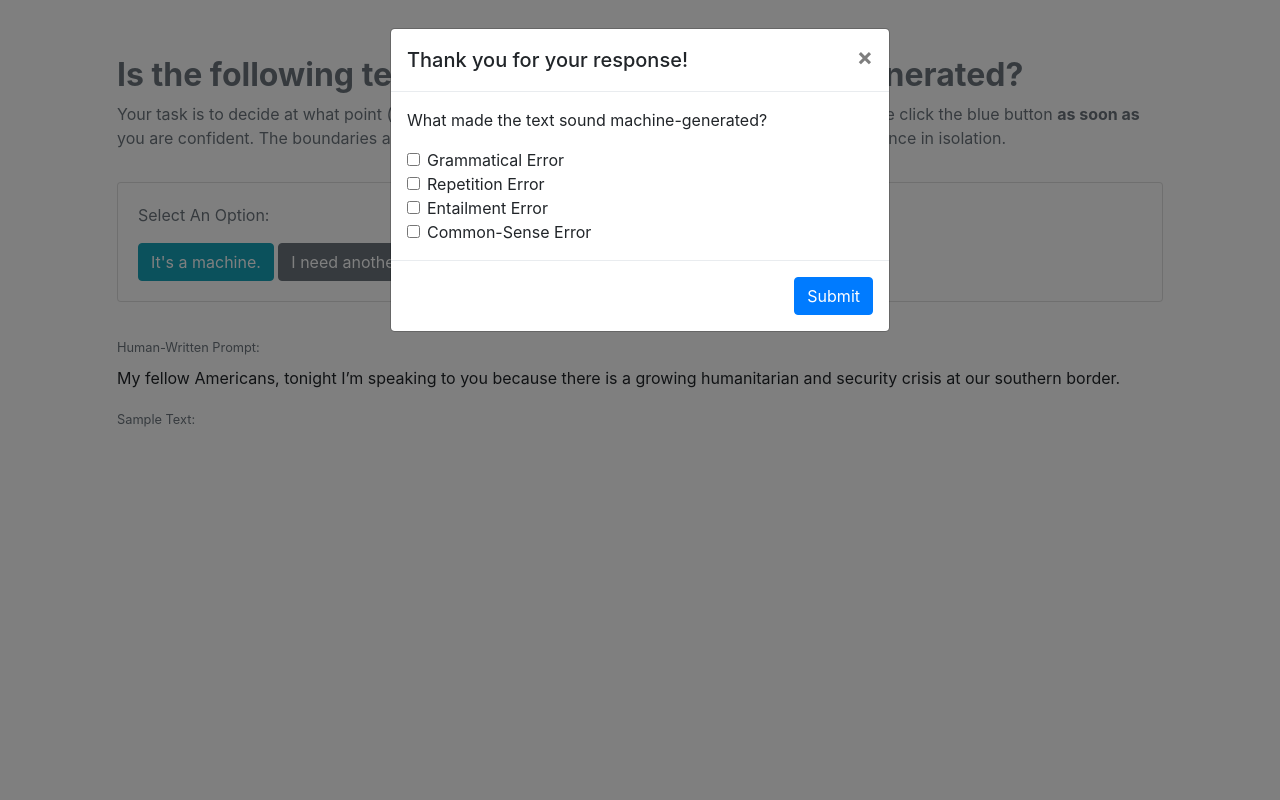
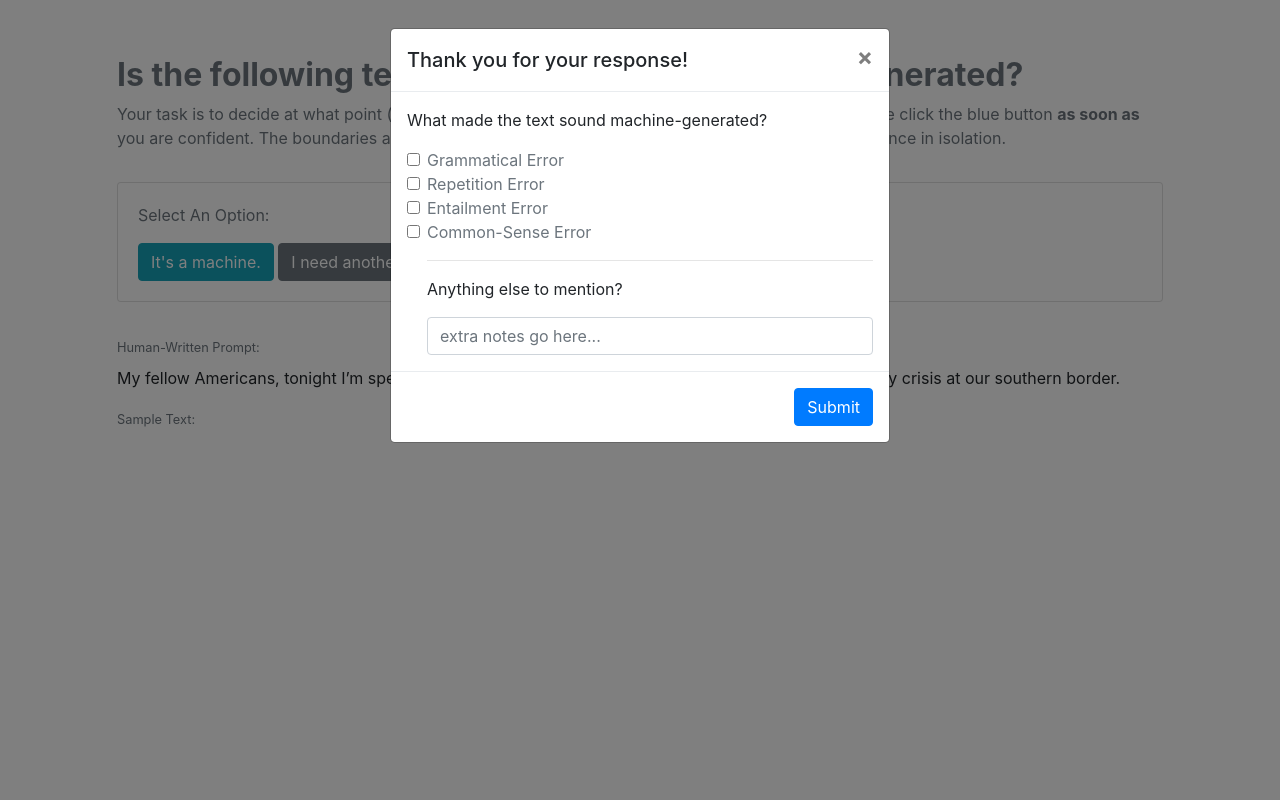
Before and after one commit to kirubarajan/roft, a Django app: template src/core/templates/annotate.html in a window 1280 px wide, after a click on "It's a machine.". Run offline with Django 3.2, Linux system fonts and the light colour scheme; data comes from the database, SQL or seed files in the repository; both versions use the stored data as it was after the commit; the template is opened without the code that fills it: values that come from a table or form of the project are taken from there, most other values are stand-ins (such as "Sample title", 1, 10 or a date in 2020); some libraries are stand-ins or nearby versions.

Commit message:
Add notes and boundaries to models

```diff
--- a/src/core/models.py
+++ b/src/core/models.py
@@ -16,6 +16,7 @@
 class EvaluationText(models.Model):
     prompt = models.ForeignKey(Prompt, on_delete=models.DO_NOTHING)
     body = models.TextField()
+    boundary = models.IntegerField()
 
     def __str__(self):
         return self.body
@@ -24,8 +25,9 @@
     timestamp = models.DateTimeField(auto_now=True, null=True)
     annotator = models.CharField(max_length=100)
     text = models.ForeignKey(EvaluationText, on_delete=models.DO_NOTHING)
-    boundary = models.IntegerField()
+    boundary = models.IntegerField() # user's prediction
     tags = models.ManyToManyField(Tag, related_name="annotation_tags")
+    note = models.TextField()
 
     def __str__(self):
         return self.annotator + " " + str(self.timestamp)
--- a/src/core/templates/annotate.html
+++ b/src/core/templates/annotate.html
@@ -69,7 +69,8 @@
               "grammar": grammar,
               "repetition": repetition,
               "entailment": entailment,
-              "sense": sense
+              "sense": sense,
+              "note": $("#note").val()
             },
             success: function (response) {
               console.log(response);
@@ -125,16 +126,19 @@
                   <p>What made the text sound machine-generated?</p>
                   <form class="form-check">
                     <input type="checkbox" class="form-check-input" id="grammar">
-                    <label class="form-check-label" for="grammar">Grammatical Error</label>
+                    <label class="form-check-label text-muted" for="grammar">Grammatical Error</label>
                     <br />
                     <input type="checkbox" class="form-check-input" id="repetition">
-                    <label class="form-check-label" for="repetition">Repetition Error</label>
+                    <label class="form-check-label text-muted" for="repetition">Repetition Error</label>
                     <br />
                     <input type="checkbox" class="form-check-input" id="entailment">
-                    <label class="form-check-label" for="entailment">Entailment Error</label>
+                    <label class="form-check-label text-muted" for="entailment">Entailment Error</label>
                     <br />
                     <input type="checkbox" class="form-check-input" id="sense">
-                    <label class="form-check-label" for="sense">Common-Sense Error</label>
+                    <label class="form-check-label text-muted" for="sense">Common-Sense Error</label>
+                    <hr />
+                    <p>Anything else to mention?</p>
+                    <input type="text" id="note" class="form-control" placeholder="extra notes go here..." aria-label="note" aria-describedby="basic-addon1">
                   </form>
                 </div>
                 <div class="modal-footer">
--- a/src/core/views.py
+++ b/src/core/views.py
@@ -19,6 +19,7 @@
     text = int(request.POST['text'][0])
     name = request.POST['name']
     boundary = int(request.POST['boundary'][0])
+    note = request.POST['note']
 
     grammar = request.POST['grammar'] == 'true'
     repetition = request.POST['repetition'] == 'true'
@@ -30,7 +31,8 @@
     annotation = Annotation.objects.create(
         annotator=name,
         text=EvaluationText.objects.get(pk=text),
-        boundary=boundary
+        boundary=boundary,
+        note=note
     )
 
     if grammar: annotation.tags.add(Tag.objects.get(name="grammar"))
```
Also changed, not shown: src/core/migrations/0003_auto_20200420_2018.py (added), src/db.sqlite3.
